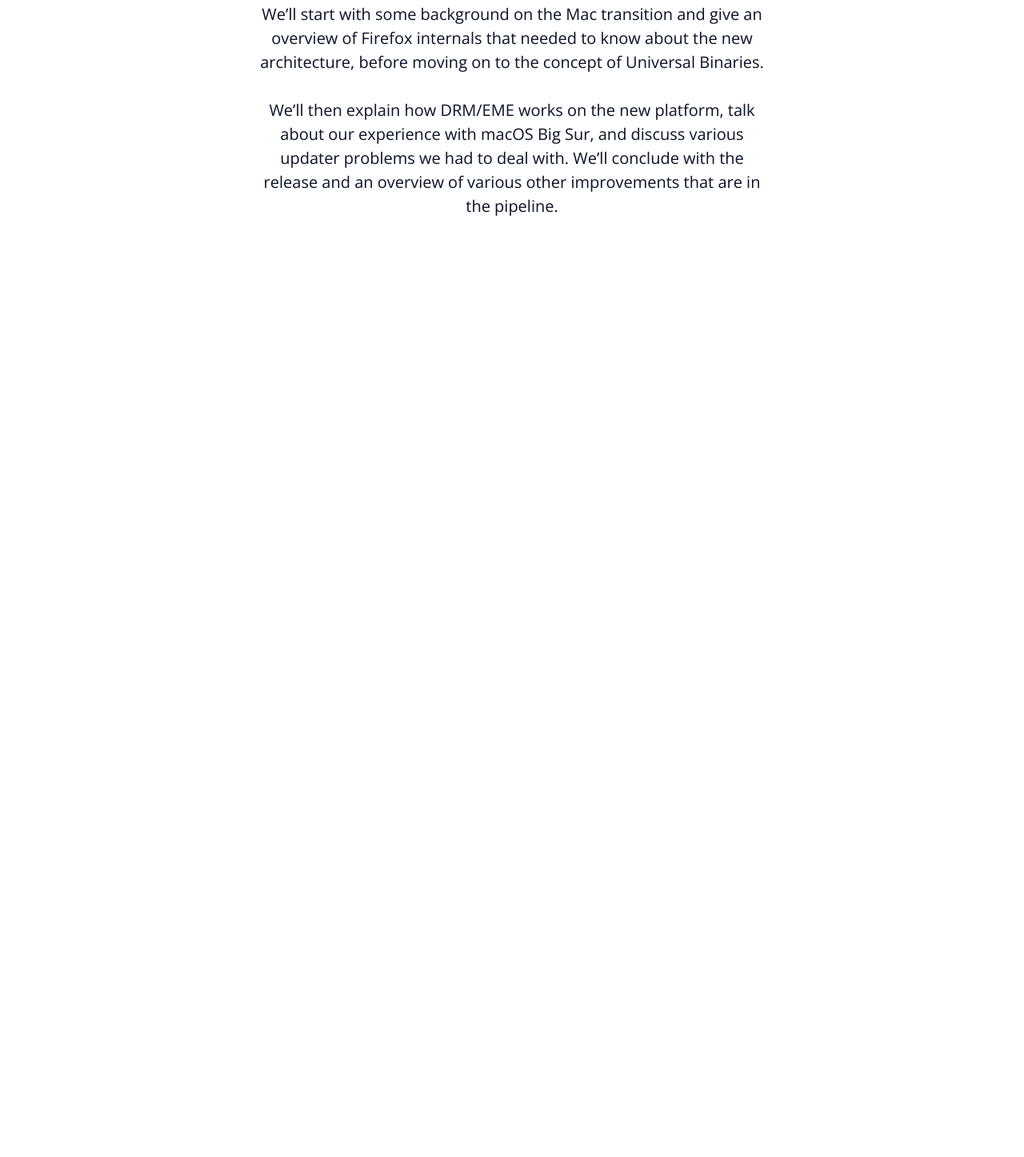
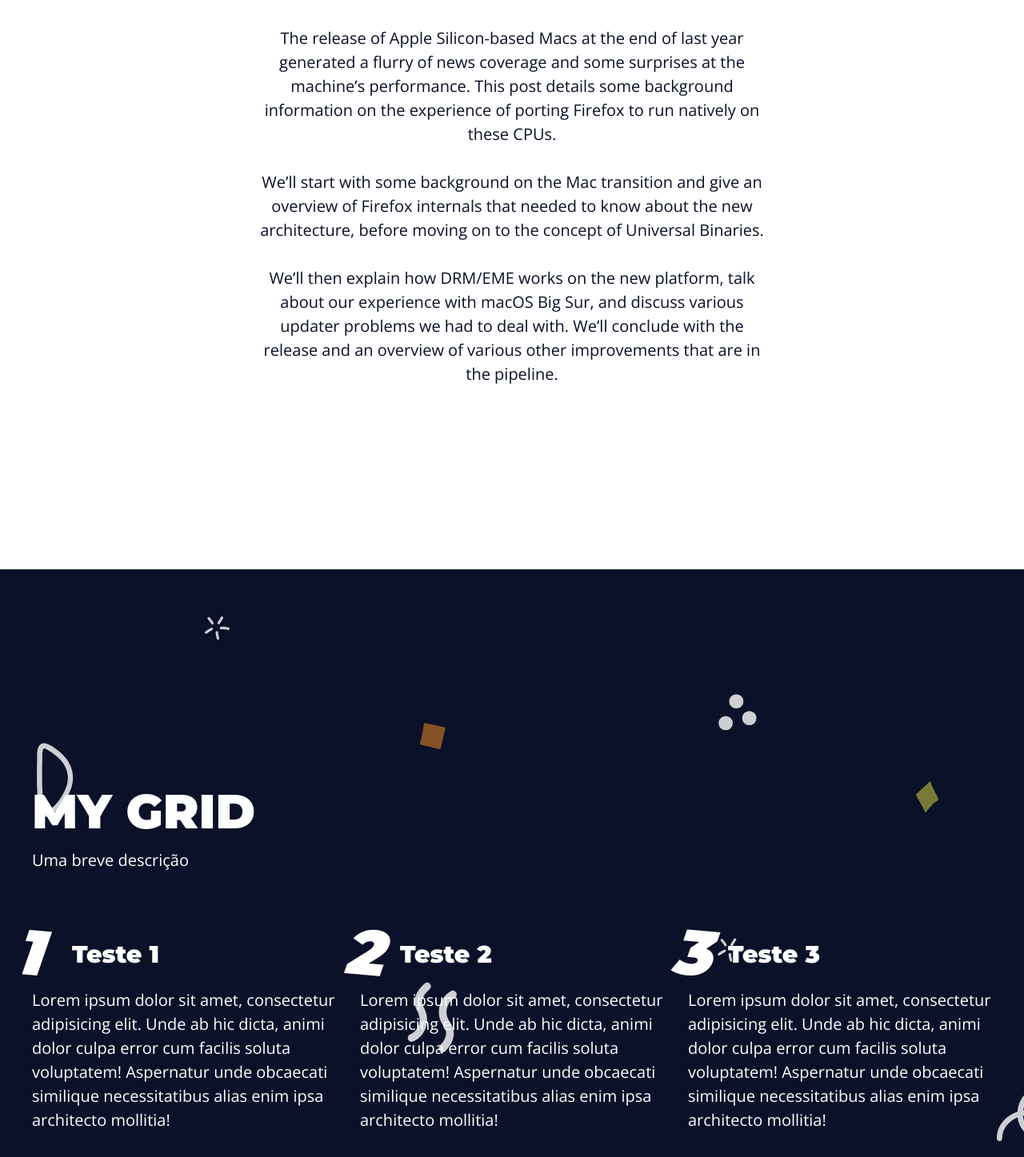
Before and after one commit to adrianocerutti/landingpage, a plain HTML site: page index.html in a window 1280 px wide. Shown: the part 1353-2800 px from the top of the page at 80% size. Before the commit the page ends 1785 px from the top, so only its background shows below. Drawn offline with nearby package versions, Linux system fonts and the light colour scheme.

Commit message:
Alterações Landing Page - Seção Grid

```diff
--- a/assets/css/styles.css
+++ b/assets/css/styles.css
@@ -88,7 +88,7 @@
 .main-content {
   max-width: 120rem;
   margin: 0 auto;
-  padding: var(--gap);
+  padding: 10rem var(--gap);
 }
 
 .section {
@@ -161,7 +161,7 @@
   display: grid;
   grid-template-columns: 1fr 1.5fr;
   gap: var(--gap);
-  height: 100vh;
+  min-height: 100vh;
 }
 
 .intro-text-content,
@@ -179,9 +179,49 @@
 
 .top3-content {
   display: flex;
-  flex-flow: column wrap;
+  flex-flow: column nowrap;
   justify-content: center;
   height: 100vh;
   max-width: 64rem;
   text-align: center;
 }
+
+.grid-one-content {
+  display: flex;
+  flex-flow: column wrap;
+  justify-content: center;
+  min-height: 100vh;
+}
+
+.grid-main-heading {
+  margin-bottom: 1rem;
+}
+
+.grid-description {
+  padding-bottom: 5rem;
+}
+
+.grid {
+  display: grid;
+  grid-template-columns: repeat(3, 1fr);
+  gap: var(--gap);
+  counter-reset: grid-counter;
+}
+
+.grid h3 {
+  font-size: 3rem;
+  position: relative;
+  padding-left: 5rem;
+  padding-bottom: 2rem;
+}
+
+.grid h3::before {
+  counter-increment: grid-counter;
+  content: counter(grid-counter);
+  position: absolute;
+  font-size: 8rem;
+  font-style: italic;
+  top: -4rem;
+  left: -2rem;
+  transform: rotate(5deg);
+}
--- a/index.html
+++ b/index.html
@@ -16,13 +16,12 @@
   <body class="main-bg">
     <aside class="menu white-bg">
       <div class="main-content menu-content">
-        <h1><a href="#">LOGO</a></h1>
+        <h1><a href="#home">LOGO</a></h1>
         <nav>
           <ul>
             <li><a href="#intro">intro</a></li>
-            <li><a href="#top3">top3</a></li>
-            <li><a href="#">gallery</a></li>
-            <li><a href="#">work</a></li>
+            <li><a href="#grid-one">grid one</a></li>
+            <li><a href="#gallery">gallery</a></li>
             <li><a href="#">contact</a></li>
           </ul>
         </nav>
@@ -31,7 +30,7 @@
 
     <div class="menu-spacing"></div>
 
-    <section id="intro" class="intro main-bg section">
+    <section id="home" class="intro main-bg section">
       <div class="main-content intro-content">
         <div class="intro-text-content">
           <h2>january brings us firefox 85</h2>
@@ -47,7 +46,7 @@
         </div>
       </div>
     </section>
-    <section id="top3" class="white-bg">
+    <section id="intro" class="white-bg">
       <div class="main-content top3-content">
         <h2>top 3 jobs</h2>
         <p>
@@ -69,5 +68,47 @@
         </p>
       </div>
     </section>
+
+    <section id="grid-one" class="grid-one main-bg section">
+      <div class="main-content grid-one-content">
+        <h2 class="grid-main-heading">my grid</h2>
+        <p class="grid-description">Uma breve descrição</p>
+        <div class="grid">
+          <article>
+            <h3>Teste 1</h3>
+            <p>
+              Lorem ipsum dolor sit amet, consectetur adipisicing elit. Unde ab
+              hic dicta, animi dolor culpa error cum facilis soluta voluptatem!
+              Aspernatur unde obcaecati similique necessitatibus alias enim ipsa
+              architecto mollitia!
+            </p>
+          </article>
+          <article>
+            <h3>Teste 2</h3>
+            <p>
+              Lorem ipsum dolor sit amet, consectetur adipisicing elit. Unde ab
+              hic dicta, animi dolor culpa error cum facilis soluta voluptatem!
+              Aspernatur unde obcaecati similique necessitatibus alias enim ipsa
+              architecto mollitia!
+            </p>
+          </article>
+          <article>
+            <h3>Teste 3</h3>
+            <p>
+              Lorem ipsum dolor sit amet, consectetur adipisicing elit. Unde ab
+              hic dicta, animi dolor culpa error cum facilis soluta voluptatem!
+              Aspernatur unde obcaecati similique necessitatibus alias enim ipsa
+              architecto mollitia!
+            </p>
+          </article>
+        </div>
+      </div>
+    </section>
+
+    <section id="gallery" class="section white-bg">
+      <div class="main-content">
+        <h1>teste</h1>
+      </div>
+    </section>
   </body>
 </html>
```
